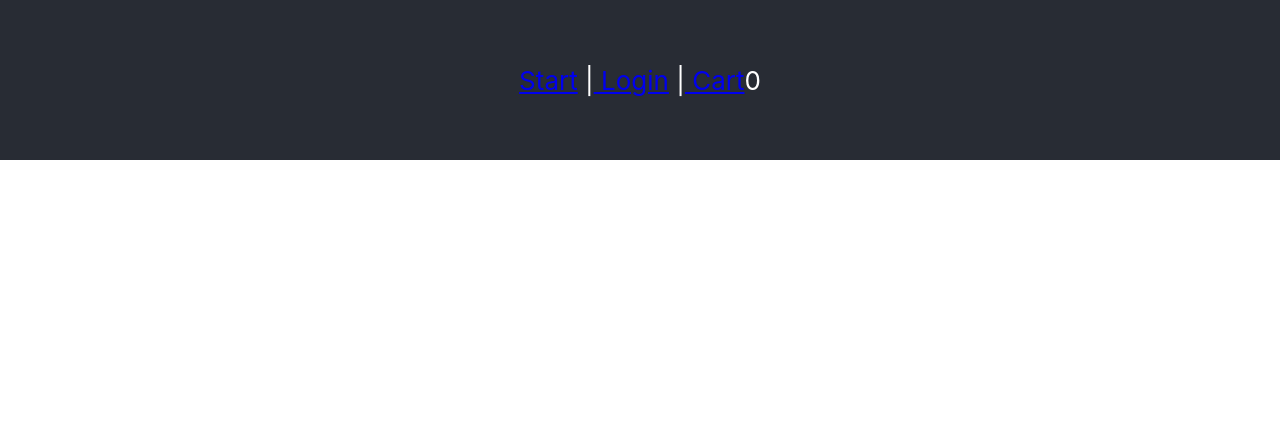
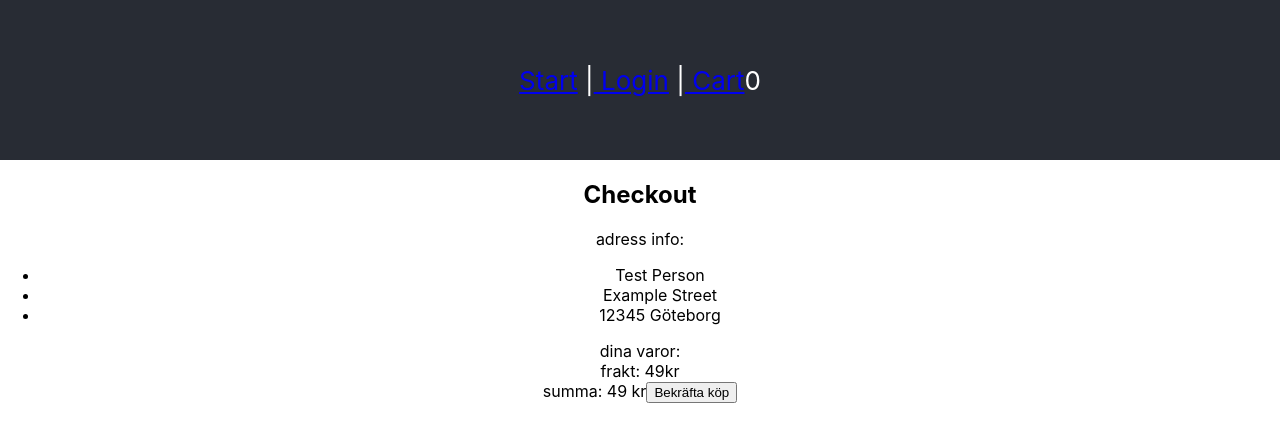
Before and after one commit to Qabang/react-bdd, a React (Create React App) app: page /checkout in a window 1280 px wide. Shown: the top 442 px of the page. Built offline with nearby package versions, Linux system fonts and the light colour scheme.

Commit message:
Added component checkout, added tests for checkout

```diff
--- a/src/App.tsx
+++ b/src/App.tsx
@@ -13,9 +13,11 @@ import './App.css';
 import Login from './components/Login';
 import ProductDetails from './components/ProductDetails';
 import Cart from './components/Cart';
+import Checkout from './components/Checkout';
 
 function App() {
   const [cartItems, setCartItems]= useState<object[]>([])
+    const [msg, setMsg] = useState('')
   const products: Product[] = [
     {
       id: 1,
@@ -106,6 +108,10 @@ function App() {
     return setCartItems(tmp_array)
   }
 
+  function handleOrder (msg:string) {
+    setMsg(msg)
+  }
+
   return (
     <div className="App">
       <Router>
@@ -122,6 +128,7 @@ function App() {
             <Route path="/" element={<Startview products={products} />}></Route>
             <Route path="/login" element={<Login />}></Route>
             <Route path="/cart" element={<Cart products={cartItems} removeFromCart={RemoveProductFromCart}/>}></Route>
+            <Route path="/checkout" element={<Checkout products={cartItems} sendOrder={handleOrder} msg={msg}/> }></Route>
             <Route path="/product/:id" element={<ProductDetails products={products} addToCart={addProductToCart}/>}></Route>
           </Routes>
         </section>
--- /dev/null
+++ b/src/components/Checkout.tsx
@@ -0,0 +1,61 @@
+import { useState } from 'react'
+
+function Checkout(props: { products: object[],  sendOrder: (msg: string) => void, msg:string }) {
+  const [customerValues, setCustomerValues]: any = useState({
+    firstname: 'Test',
+    lastname: 'Person',
+    adress: 'Example Street',
+    zip: '12345',
+    city: 'Göteborg',
+  })
+
+  let sum = 0
+
+  props.products.map((product: any) => {
+    return (sum += product.price)
+  })
+
+  return (
+    <>
+      {!props.msg && (
+        <>
+          <h2>Checkout</h2>
+          <div>
+            adress info:
+            <ul>
+              <li>
+                {customerValues.firstname + ' ' + customerValues.lastname}
+              </li>
+              <li>{customerValues.adress}</li>
+              <li>{customerValues.zip + ' ' + customerValues.city}</li>
+            </ul>
+          </div>
+          <div>
+            dina varor:
+            {props.products.map((product: any) => (
+              <div key={product.id}>
+                <li>
+                  {product.name}
+                  <span>{product.price}</span>
+                </li>
+              </div>
+            ))}
+          </div>
+          frakt: 49kr <br />
+          summa: {sum + 49} kr
+          <button
+            onClick={() => {
+              props.sendOrder(`Din order har lagts. Tack för ditt köp!`)
+            }}
+            data-test="submit-order"
+          >
+            Bekräfta köp
+          </button>
+        </>
+      )}
+      {props.msg &&  props.msg }
+    </>
+  )
+}
+
+export default Checkout
```
Also changed, not shown: 1 other file (tests, documents, lock files or other folders).
